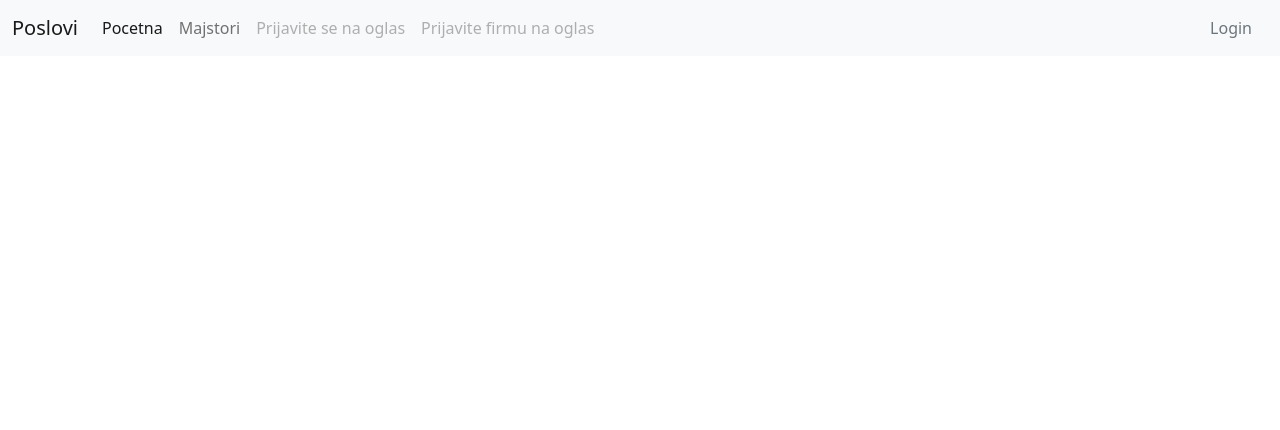
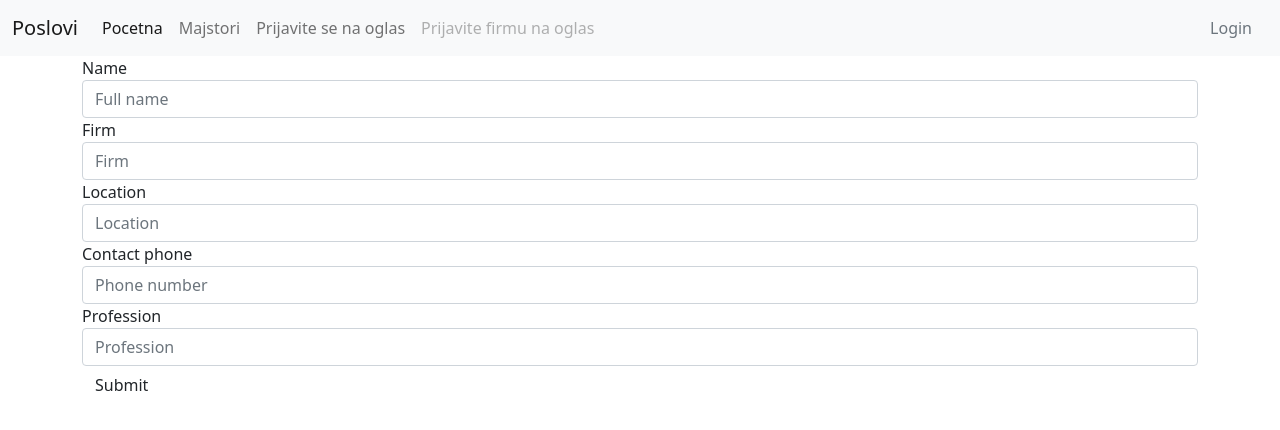
Before and after one commit to dabonja/Jobs, a React (Create React App) app: page /ArtisanForm in a window 1280 px wide. Shown: the top 430 px of the page. Built offline with nearby package versions, Linux system fonts and the light colour scheme.

Commit message:
added form for adding new artisans

```diff
--- a/src/App.js
+++ b/src/App.js
@@ -7,7 +7,7 @@ import {
   Routes,
   Route
 } from "react-router-dom";
-
+import ArtisanForm from './components/ArtisanForm'
 
 function App() {
 
@@ -135,6 +135,7 @@ function App() {
   const [category, setCategory] = useState([]);
   const [artisans, setArtisans] = useState([]);
   const [searchedArtisan,setSearchedArtisan] =useState('');
+  const [newArtisan, setNewArtisan] = useState({});
   const handleChange = (e) => {
     setSearchValue({ searchValue: e.target.value })
   }
@@ -150,6 +151,37 @@ function App() {
     setSearchedArtisan(searchValue)
   }
 
+
+  const initialValues = {
+    fullName: '',
+    location: '',
+    contact: '',
+    firm: '',
+    profession: ''
+}
+//company
+const [values, setValues] = useState(initialValues);
+
+const handleArtisanChange =(e)=>{
+
+   const {name,value} = e.target;
+
+   setValues({
+       ...values,
+       [name]: value
+   })
+
+   //setFavoriteRecipes([...favoriteRecipes, favs]);
+
+}
+const handleArtisanSubmit =(e)=>{
+  e.preventDefault();
+
+  setArtisans( [...artisans, values ])
+  alert('Vasa prijava je poslata.')
+
+}
+
   useEffect(() => {
     setCategory([...allJobs])
     setArtisans([...allArtisans])
@@ -161,12 +193,14 @@ function App() {
     }
   }, [searchedArtisan])
 
+
   return (
     <>
       <Navbar />
       <Routes>
         <Route path="/" element={<App />} />
         <Route path="/Artisans" element={<Artisans  artisans={artisans} onChange={handleChange} onSubmit={handleSubmit} value={searchValue}/>} />
+        <Route path="/ArtisanForm"  element={<ArtisanForm onChange={handleArtisanChange} onSubmit={handleArtisanSubmit} />} />
         <Route index element={<Home jobs={category} />} />
       </Routes>
     </>
--- a/src/components/Artisan.js
+++ b/src/components/Artisan.js
@@ -1,7 +1,7 @@
 import React from 'react';
 import mechanic from '../icons/mechanic.png'
 
-const Artisan = ({ name, firm, rated, contact, location }) => {
+const Artisan = ({ name, firm, rated, profession, location }) => {
     return (
 
         <div className=" list-inline-item mt-3 shadow p-3 mb-5 bg-body rounded">
@@ -14,7 +14,7 @@ const Artisan = ({ name, firm, rated, contact, location }) => {
                 <ul className="list-group list-group-flush">
                     <li className="list-group-item">Rated: {rated} / 10</li>
                     <li className="list-group-item">Firm: {firm}</li>
-                    <li className="list-group-item">Contact phone: {contact}</li>
+                    <li className="list-group-item">Profession: {profession}</li>
                 </ul>
                 <div className="card-body">
                     <a href="#" className="card-link">Card link</a>
--- /dev/null
+++ b/src/components/ArtisanForm.js
@@ -0,0 +1,35 @@
+import React from 'react';
+import {useState} from 'react';
+const ArtisanForm = ({onChange,onSubmit}) => {
+
+    return (
+        <div className="container">
+            <form onSubmit={onSubmit}>
+                <div className="form-group">
+                    <label htmlFor="exampleInputEmail1">Name</label>
+                    <input type="text" name="fullName" className="form-control" id="exampleInputEmail1" placeholder="Full name" onChange={onChange} />
+                </div>
+                <div className="form-group">
+                    <label htmlFor="exampleInputPassword1">Firm</label>
+                    <input type="text" name="firm" className="form-control" id="exampleInputPassword1" placeholder="Firm" onChange={onChange}/>
+                </div>
+                <div className="form-group">
+                    <label htmlFor="exampleInputPassword1">Location</label>
+                    <input type="text" name="location" className="form-control" id="exampleInputPassword1" placeholder="Location" onChange={onChange}/>
+                </div>
+                <div className="form-group">
+                    <label htmlFor="exampleInputPassword1">Contact phone</label>
+                    <input type="number" name="contact" className="form-control" id="exampleInputPassword1" placeholder="Phone number" onChange={onChange}/>
+                </div>
+                <div className="form-group">
+                    <label htmlFor="exampleInputPassword1">Profession</label>
+                    <input type="text" name="profession" className="form-control" id="exampleInputPassword1" placeholder="Profession" onChange={onChange}/>
+                </div>
+
+                <button type="submit" className="btn btn-default">Submit</button>
+            </form>
+        </div>
+    )
+}
+
+export default ArtisanForm
--- a/src/components/Artisans.js
+++ b/src/components/Artisans.js
@@ -5,14 +5,14 @@ import SearchNav from './SearchNav';
 
 
 const Artisans =({artisans,onChange,onSubmit,value})=>{
-
+  console.log(artisans);
     return(
             <div className="container-fluid list-inline">
                 <Title title="Ovde mozete unajmiti privatnog majstora!"/>
                 <SearchNav value={value} onChange={onChange} onSubmit ={onSubmit}/>
                 {
-                    artisans.map( artisan => (
-                        <Artisan key={artisan.id} location={artisan.location}  name={artisan.fullName} firm={artisan.firm}  rated={artisan.rated} contact={artisan.contact} />
+                    artisans.map( (artisan,idx) => (
+                        <Artisan key={idx} profession={artisan.profession} location={artisan.location}  name={artisan.fullName} firm={artisan.firm}  rated={artisan.rated} contact={artisan.contact} />
                     ))
                 }
             </div>
--- a/src/components/Home.js
+++ b/src/components/Home.js
@@ -36,7 +36,7 @@ const Home = ({ jobs }) => {
             <Title title="Unajmite firmu za odredjeni posao!"/>
                 <select className="form-select" aria-label="Default select example" onChange={handleChange}>
 
-                    <option selected>Izaberite trazeni posao...</option>
+                    <option defaultValue ="selected" >Izaberite trazeni posao...</option>
                     {
                         categories.map((jobType, idx) => (
                             <option key={idx} value={jobType}>{jobType}</option>
--- a/src/components/Navbar.js
+++ b/src/components/Navbar.js
@@ -17,7 +17,7 @@ const Navbar = () => {
                 <Link className="nav-link" href="#" to="/Artisans" >Majstori</Link>
               </li>
               <li className="nav-item">
-                <a className="nav-link disabled" href="#" tabIndex="-1" aria-disabled="true" >Prijavite se na oglas</a>
+                <Link className="nav-link " href="#" tabIndex="-1" to="/ArtisanForm">Prijavite se na oglas</Link>
               </li>
               <li className="nav-item">
                 <a className="nav-link disabled" href="#" tabIndex="-1" aria-disabled="true" >Prijavite firmu na oglas</a>
```
